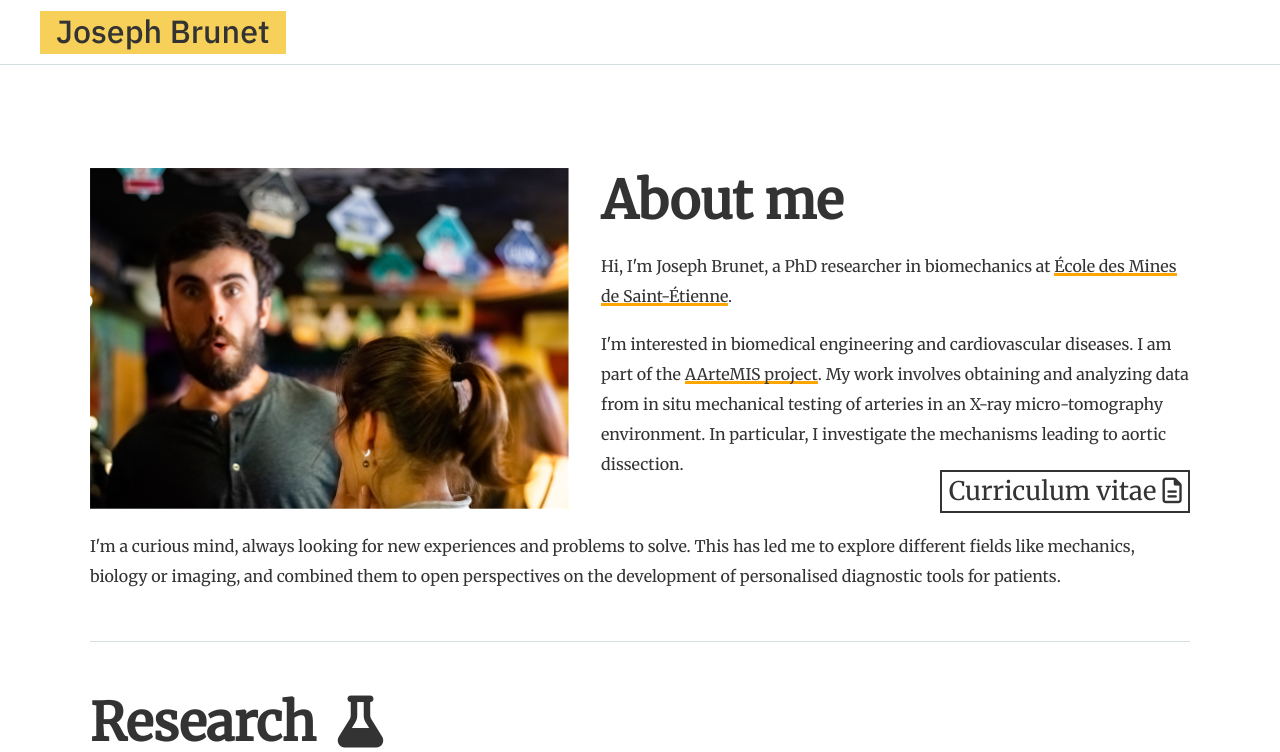
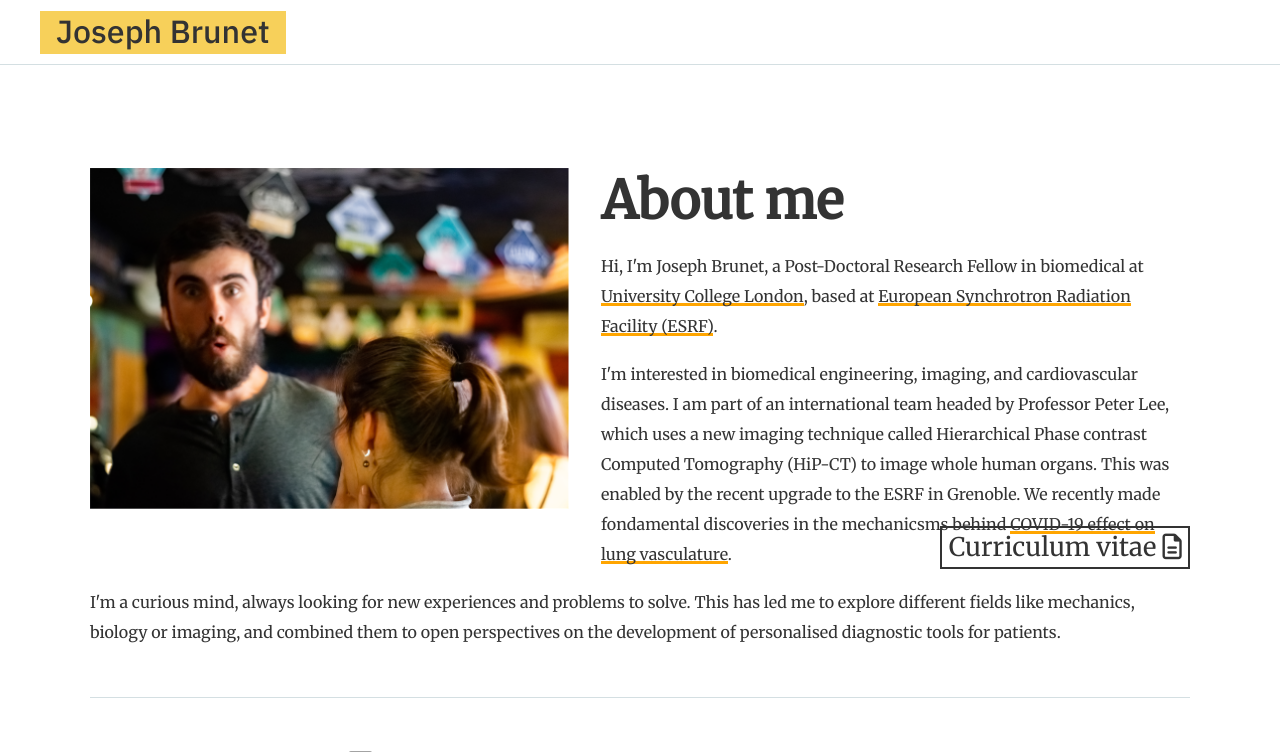
Before and after one commit to JosephBrunet/JosephBrunet.github.io, a Jekyll site: the page built from index.html, in a window 1280 px wide and 900 px high, cut to the strip 0-752 px from the top of the window. Built offline with Jekyll 4.4.1, drawn with Linux system fonts in a browser that asks for light colours; nearby versions of some CDN libraries; some web fonts are replaced.

Commit message:
Update index.html
UCL add

```diff
--- a/index.html
+++ b/index.html
@@ -23,11 +23,11 @@ permalink: /
 			<div class="text-about">
       <h1>About me</h1>
 			<p>
-				Hi, I'm Joseph Brunet, a PhD researcher in biomechanics at <a href="https://www.mines-stetienne.fr/" target="\_blank">École des Mines de Saint-Étienne</a>.
+				Hi, I'm Joseph Brunet, a Post-Doctoral Research Fellow in biomedical at <a href="https://www.ucl.ac.uk/" target="\_blank">University College London</a>, based at <a href="https://www.esrf.fr/" target="\_blank">European Synchrotron Radiation Facility (ESRF)</a>.
 			</p>
 			<p>
-				I'm interested in biomedical engineering and cardiovascular diseases.
-	      I am part of the <a href="https://cordis.europa.eu/project/id/638804" target="\_blank">AArteMIS project</a>. My work involves obtaining and analyzing data from in situ mechanical testing of arteries in an X-ray micro-tomography environment. In particular, I investigate the mechanisms leading to aortic dissection.
+				I'm interested in biomedical engineering, imaging, and cardiovascular diseases.
+	      I am part of an international team headed by Professor Peter Lee, which uses a new imaging technique called Hierarchical Phase contrast Computed Tomography (HiP-CT) to image whole human organs. This was enabled by the recent upgrade to the ESRF in Grenoble. We recently made fondamental discoveries in the mechanicsms behind <a href="https://www.atsjournals.org/doi/full/10.1164/rccm.202103-0594IM" target="\_blank">COVID-19 effect on lung vasculature</a>.
 			</p>
 			</div>
       <a id="cv_btn" href="assets/files/CV.pdf" target="_blank" rel="noopener noreferrer">Curriculum vitae  <i class="far fa-file-alt"></i></a>
```
